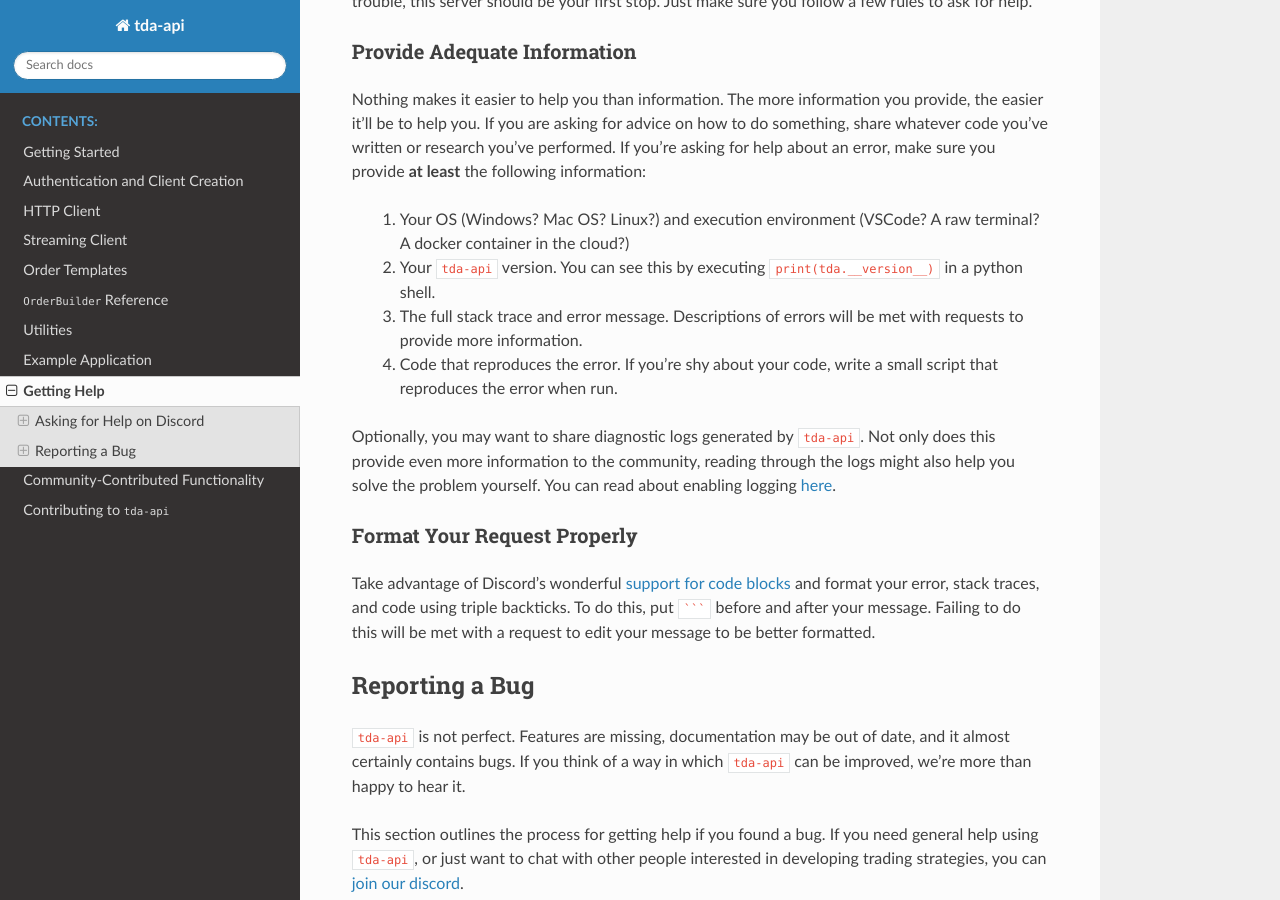
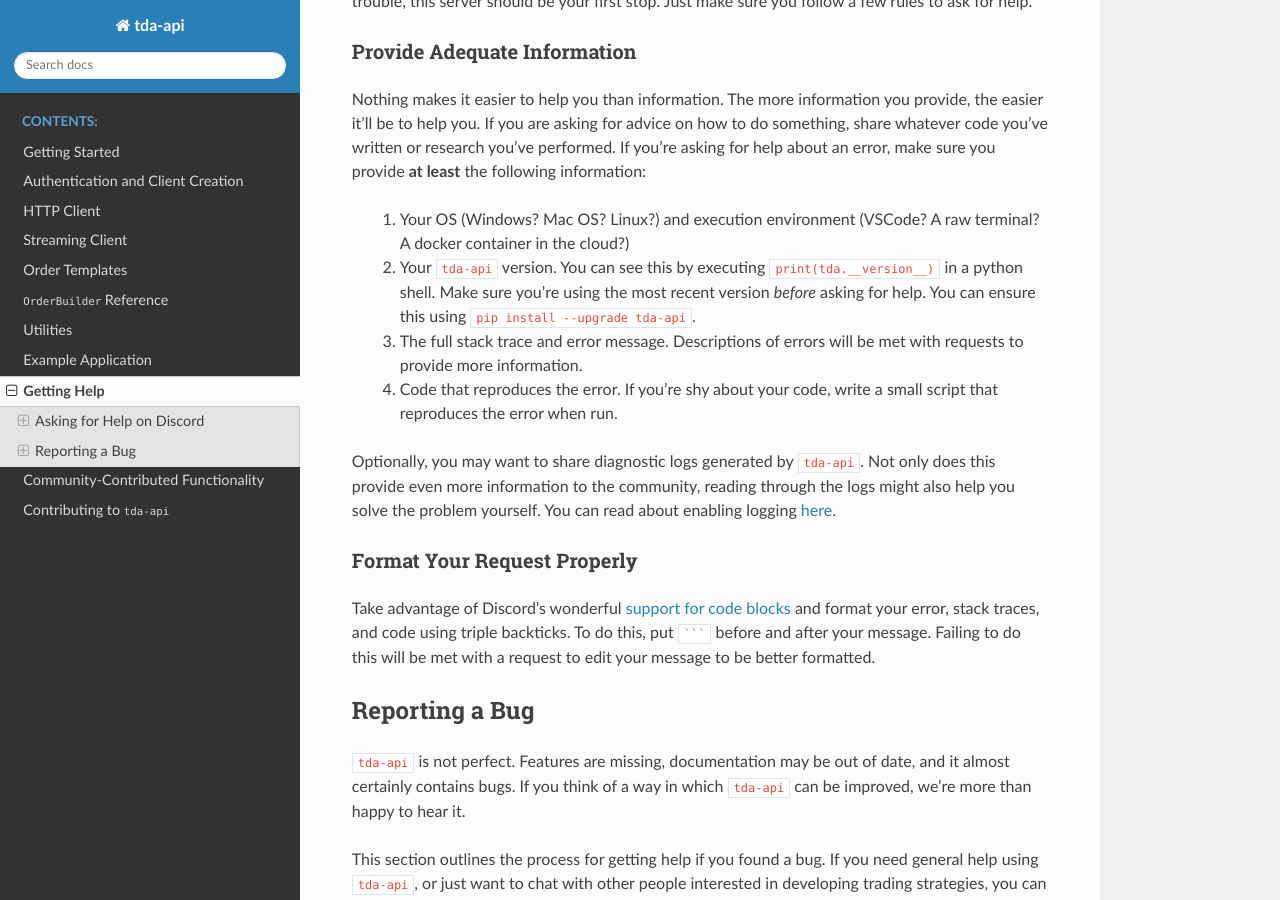
Before and after one commit to alexgolec/tda-api, a Sphinx documentation site: the page built from docs/help.rst, in a window 1280 px wide and 900 px high, scrolled down 323 px. Built offline with Sphinx 7.4.7 and the Read the Docs theme 2.0.0, drawn with Linux system fonts in a browser that asks for light colours.

Commit message:
Remding people to upgrade before asking for help

```diff
--- a/docs/help.rst
+++ b/docs/help.rst
@@ -33,7 +33,9 @@ least** the following information:
  1. Your OS (Windows? Mac OS? Linux?) and execution environment (VSCode? A raw
     terminal? A docker container in the cloud?)
  2. Your ``tda-api`` version. You can see this by executing
-    ``print(tda.__version__)`` in a python shell.
+    ``print(tda.__version__)`` in a python shell. Make sure you're using the
+    most recent version *before* asking for help. You can ensure this using
+    ``pip install --upgrade tda-api``.
  3. The full stack trace and error message. Descriptions of errors will be met
     with requests to provide more information.
  4. Code that reproduces the error. If you're shy about your code, write a small
```
